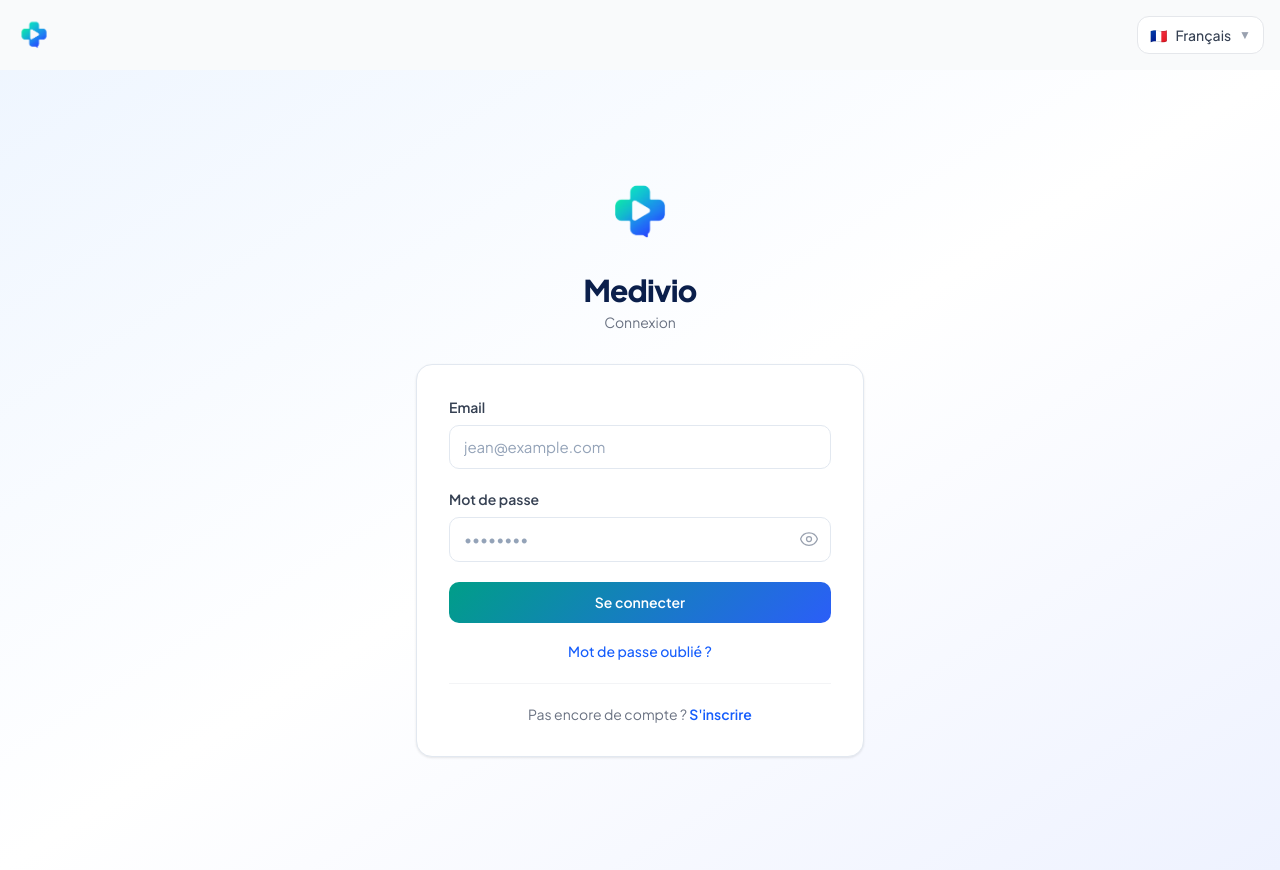
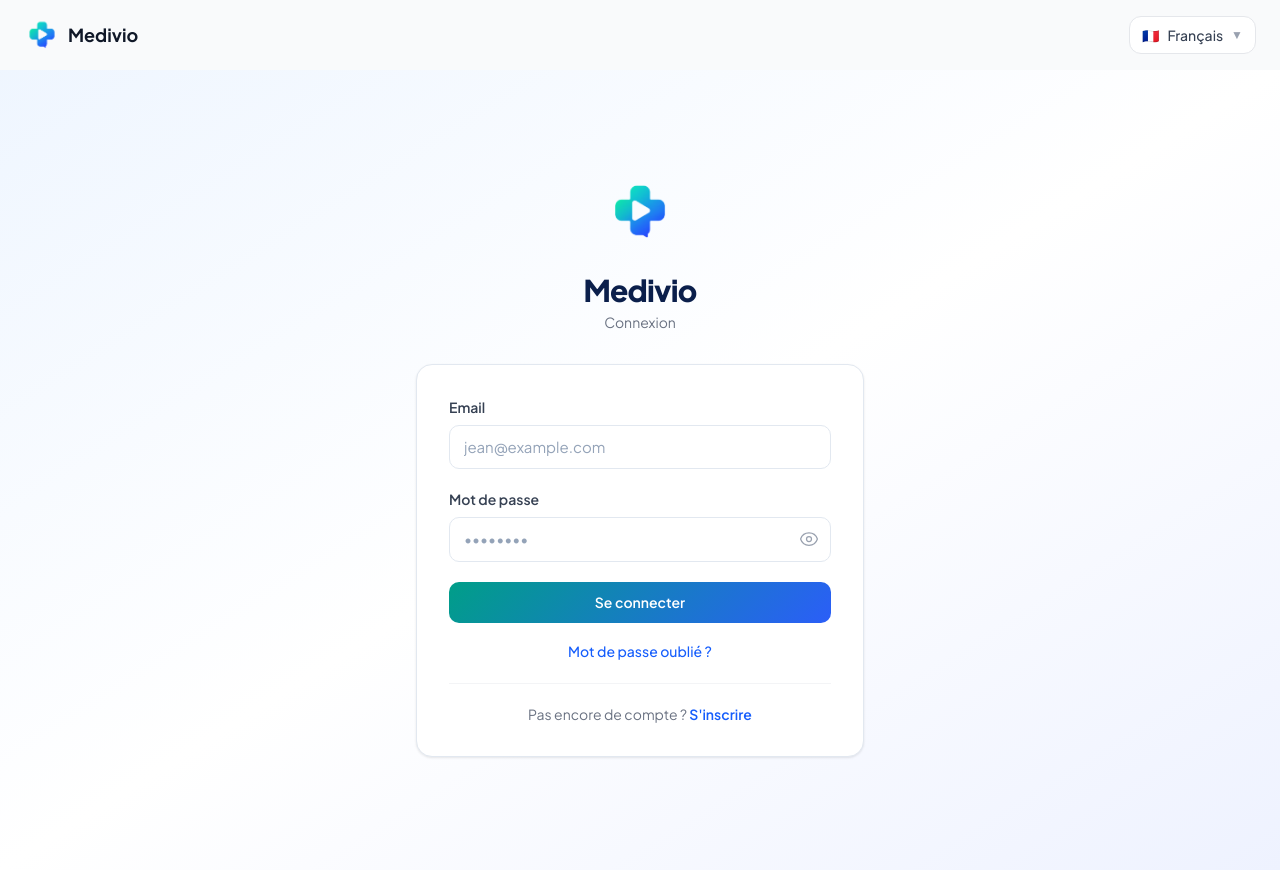
Before and after one commit to All185/medivio-frontend, a Next.js app: page /login in a window 1280 px wide. Built offline with nearby package versions, Linux system fonts and the light colour scheme.

Commit message:
feat: logo retour header + logo central login/register

```diff
--- a/app/login/page.tsx
+++ b/app/login/page.tsx
@@ -7,9 +7,10 @@ export default function LoginPage() {
   const router = useRouter()
   return (
     <div className="min-h-screen bg-gray-50">
-      <div className="flex justify-between items-center p-4">
-        <div className="cursor-pointer" onClick={() => router.back()}>
+      <div className="flex justify-between items-center px-6 py-4">
+        <div className="flex items-center gap-2 cursor-pointer" onClick={() => router.back()}>
           <Image src="/logo.png" alt="Medivio" width={36} height={36} />
+          <span className="font-bold text-gray-900 text-lg">Medivio</span>
         </div>
         <LanguageSwitcher />
       </div>
--- a/app/register/page.tsx
+++ b/app/register/page.tsx
@@ -7,9 +7,10 @@ export default function RegisterPage() {
   const router = useRouter()
   return (
     <div className="min-h-screen bg-gray-50">
-      <div className="flex justify-between items-center p-4">
-        <div className="cursor-pointer" onClick={() => router.back()}>
+      <div className="flex justify-between items-center px-6 py-4">
+        <div className="flex items-center gap-2 cursor-pointer" onClick={() => router.back()}>
           <Image src="/logo.png" alt="Medivio" width={36} height={36} />
+          <span className="font-bold text-gray-900 text-lg">Medivio</span>
         </div>
         <LanguageSwitcher />
       </div>
--- a/components/auth/AuthForm.tsx
+++ b/components/auth/AuthForm.tsx
@@ -55,7 +55,7 @@ export default function AuthForm({ mode }: AuthFormProps) {
 
         {/* Logo */}
         <div className="text-center mb-8">
-          <div className="inline-flex items-center justify-center mb-4">
+          <div className="inline-flex items-center justify-center mb-4 cursor-pointer" onClick={() => router.back()}>
             <MedivioLogo size={72} />
           </div>
           <h1 className="text-3xl font-extrabold text-[#0B1F4B] tracking-tight">Medivio</h1>
```
